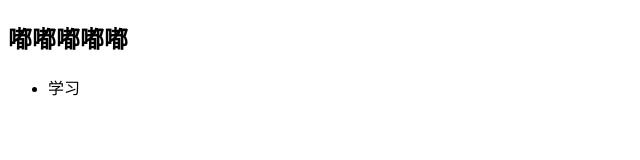
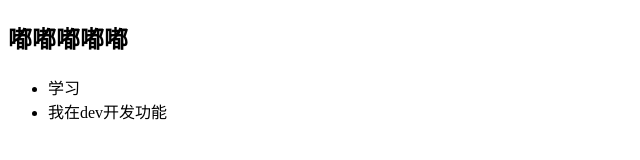
Before and after one commit to rmy-0808/fenzhi, a website: page index.html in a window 1280 px wide. Shown: the whole page, without its empty margins (0-640 px from the left). Drawn offline with Linux system fonts and the light colour scheme.

Commit message:
在dev修改index.html

```diff
--- a/index.html
+++ b/index.html
@@ -9,6 +9,7 @@
     <h2>嘟嘟嘟嘟嘟</h2>
     <ul>
         <li>学习</li>
+        <li>我在dev开发功能</li>
     </ul>
 </body>
 </html>
```
